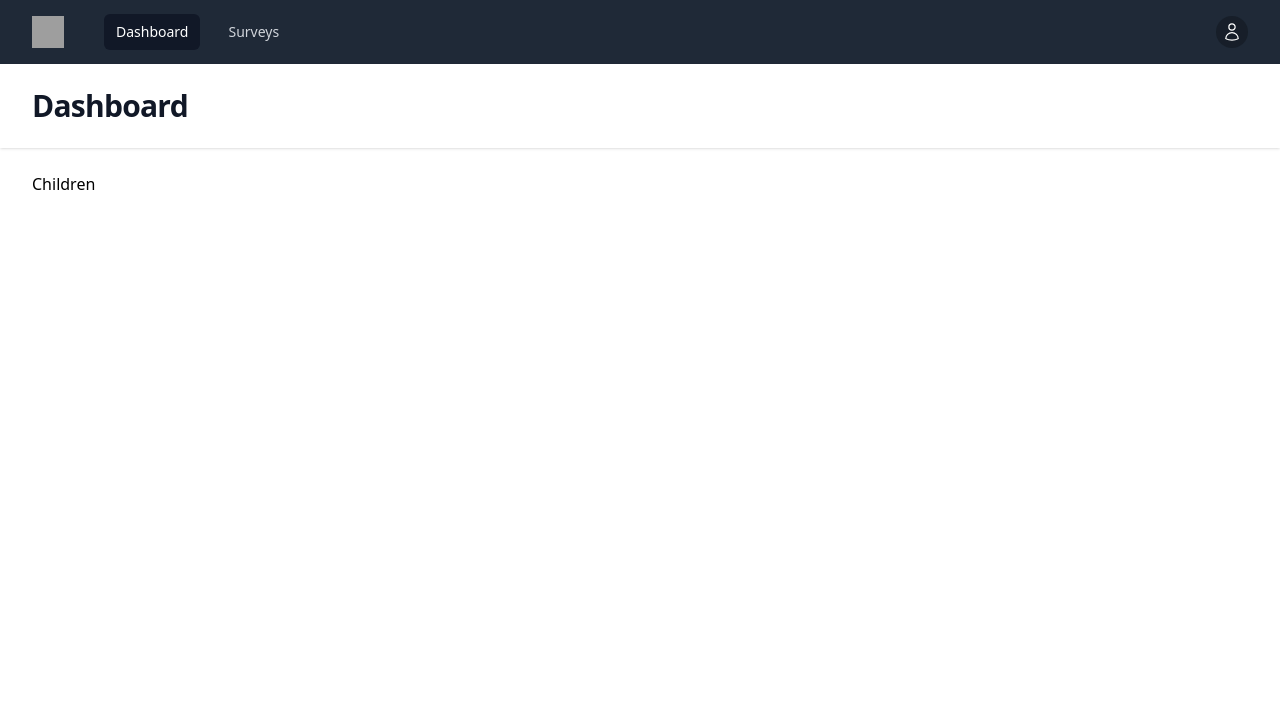
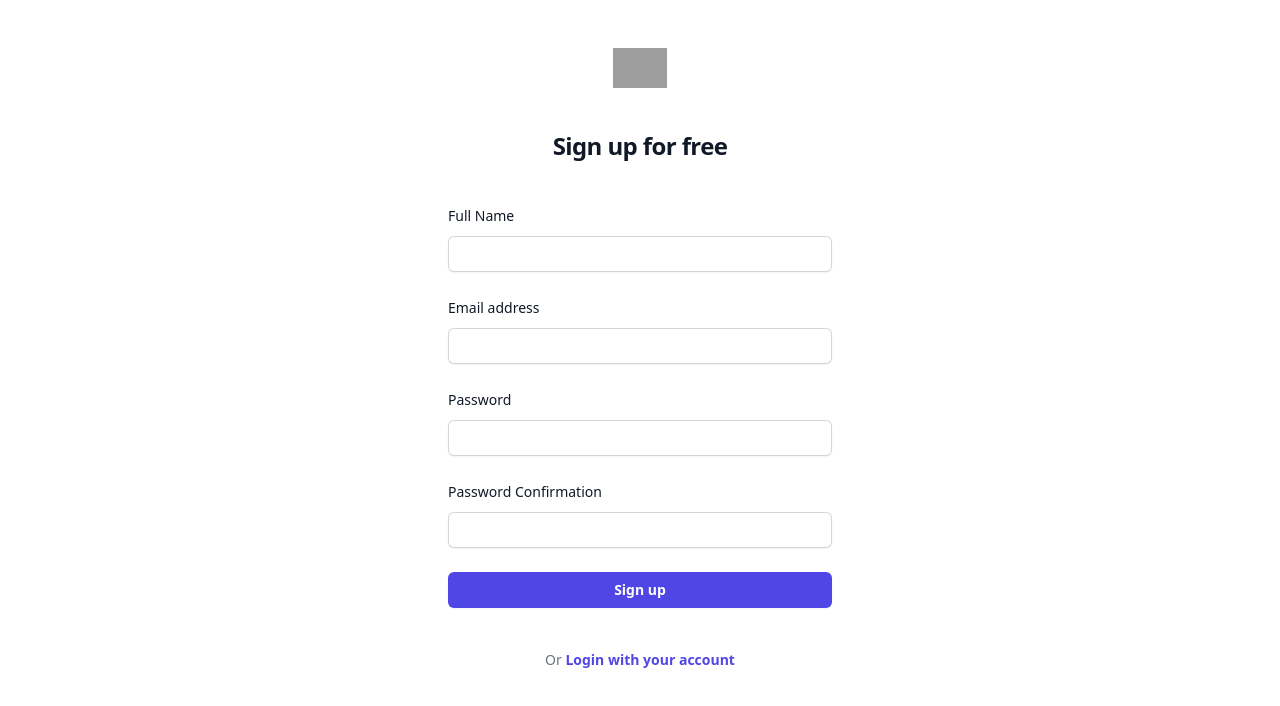
Before and after one commit to arizkyrahman/survey-web-app, a React app in the folder react/: page /signup in a window 1280 px wide. Before the commit this address led to /. Shown: the top 706 px of the page. Built offline with nearby package versions, Linux system fonts and the light colour scheme; grey boxes are pictures that could not be loaded; the HTML template or start-up script is replaced by a standard one.

Commit message:
sign up page init

```diff
--- a/react/src/context/ContextProvider.jsx
+++ b/react/src/context/ContextProvider.jsx
@@ -195,7 +195,7 @@
       "https://images.unsplash.com/photo-1472099645785-5658abf4ff4e?ixlib=rb-1.2.1&ixid=eyJhcHBfaWQiOjEyMDd9&auto=format&fit=facearea&facepad=2&w=256&h=256&q=80",
   });
 
-  const [userToken, setUserToken] = useState("1234");
+  const [userToken, setUserToken] = useState("");
 
   const [surveys, setSurveys] = useState(tmpSurveys);
 
--- a/react/src/views/Signup.jsx
+++ b/react/src/views/Signup.jsx
@@ -1,3 +1,5 @@
+import { Link } from "react-router-dom";
+
 export default function Signup() {
   return (
     <>
@@ -9,6 +11,23 @@
 
       <div className="mt-10 sm:mx-auto sm:w-full sm:max-w-sm">
         <form className="space-y-6" action="#" method="POST">
+          <div>
+            <label
+              htmlFor="full-name"
+              className="block text-sm font-medium leading-6 text-gray-900"
+            >
+              Full Name
+            </label>
+            <div className="mt-2">
+              <input
+                id="full-name"
+                name="name"
+                type="text"
+                required
+                className="block w-full rounded-md border-0 py-1.5 text-gray-900 shadow-sm ring-1 ring-inset ring-gray-300 placeholder:text-gray-400 focus:ring-2 focus:ring-inset focus:ring-indigo-600 sm:text-sm sm:leading-6"
+              />
+            </div>
+          </div>
           <div>
             <label
               htmlFor="email"
@@ -36,14 +55,6 @@
               >
                 Password
               </label>
-              <div className="text-sm">
-                <a
-                  href="#"
-                  className="font-semibold text-indigo-600 hover:text-indigo-500"
-                >
-                  Forgot password?
-                </a>
-              </div>
             </div>
             <div className="mt-2">
               <input
@@ -51,6 +62,26 @@
                 name="password"
                 type="password"
                 autoComplete="current-password"
+                required
+                className="block w-full rounded-md border-0 py-1.5 text-gray-900 shadow-sm ring-1 ring-inset ring-gray-300 placeholder:text-gray-400 focus:ring-2 focus:ring-inset focus:ring-indigo-600 sm:text-sm sm:leading-6"
+              />
+            </div>
+          </div>
+
+          <div>
+            <div className="flex items-center justify-between">
+              <label
+                htmlFor="password-confirmation"
+                className="block text-sm font-medium leading-6 text-gray-900"
+              >
+                Password Confirmation
+              </label>
+            </div>
+            <div className="mt-2">
+              <input
+                id="password-confirmation"
+                name="password_confirmation"
+                type="password"
                 required
                 className="block w-full rounded-md border-0 py-1.5 text-gray-900 shadow-sm ring-1 ring-inset ring-gray-300 placeholder:text-gray-400 focus:ring-2 focus:ring-inset focus:ring-indigo-600 sm:text-sm sm:leading-6"
               />
@@ -68,13 +99,13 @@
         </form>
 
         <p className="mt-10 text-center text-sm text-gray-500">
-          Not a member?{" "}
-          <a
-            href="#"
+          Or{" "}
+          <Link
+            to="/login"
             className="font-semibold leading-6 text-indigo-600 hover:text-indigo-500"
           >
-            Start a 14 day free trial
-          </a>
+            Login with your account
+          </Link>
         </p>
       </div>
     </>
```
Also changed, not shown: 1 other file (tests, documents, lock files or other folders).
